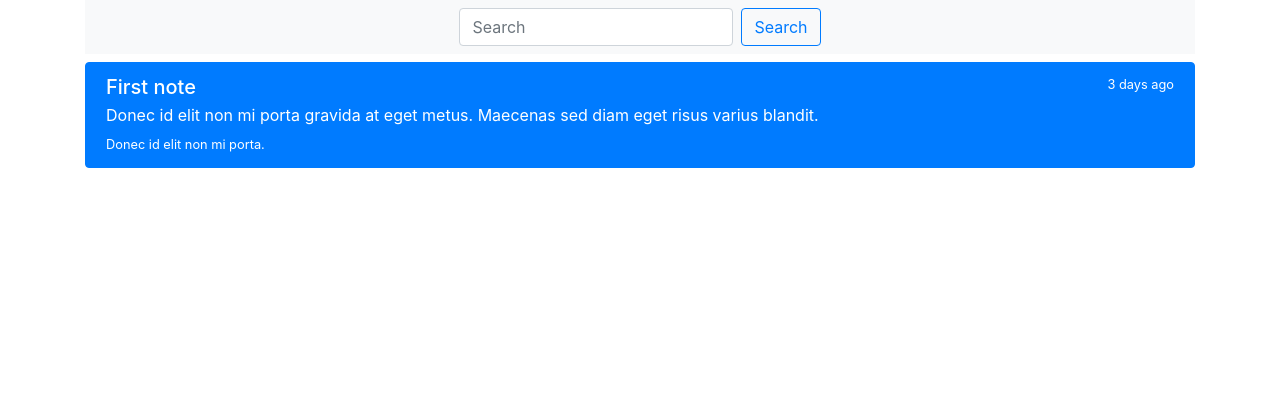
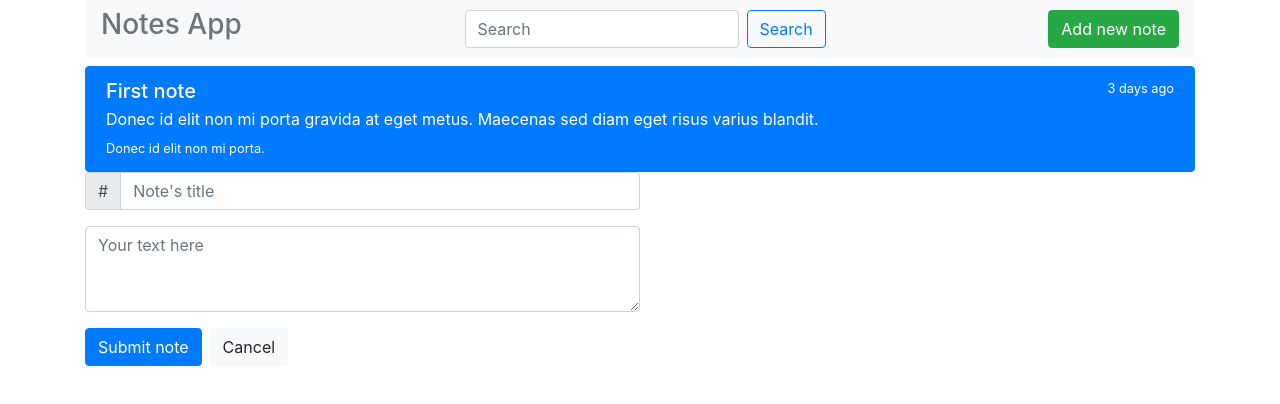
Before and after one commit to denisrybalka/react-redux-typescript-notes-app, a React (Create React App) app: page / in a window 1280 px wide. Shown: the top 404 px of the page. Built offline with nearby package versions, Linux system fonts and the light colour scheme.

Commit message:
finished view components

```diff
--- a/src/components/App.tsx
+++ b/src/components/App.tsx
@@ -1,4 +1,5 @@
 import React from "react";
+import CreateNewNote from "./CreateNewNote";
 import Navbar from './Navbar';
 import NotesList from "./NotesList";
 
@@ -7,6 +8,7 @@ const App: React.FC = () => {
     <div className="container">
       <Navbar/>
       <NotesList/>
+      <CreateNewNote/>
     </div>
   );
 };
--- /dev/null
+++ b/src/components/CreateNewNote.tsx
@@ -0,0 +1,31 @@
+import React from "react";
+
+const CreateNewNote: React.FC = () => {
+  return (
+    <form>
+      <div className="w-50">
+        <div className="input-group mb-3">
+          <div className="input-group-prepend">
+            <span className="input-group-text" id="basic-addon1">
+              #
+            </span>
+          </div>
+          <input
+            type="text"
+            className="form-control"
+            placeholder="Note's title"
+            aria-label="Title"
+            aria-describedby="basic-addon1"
+          />
+        </div>
+        <div className="form-group">
+          <textarea className="form-control" id="noteTextarea" rows={3} placeholder="Your text here"/>
+        </div>
+      </div>
+      <button className="btn btn-primary" type="submit">Submit note</button>
+      <button className="btn btn-light ml-2">Cancel</button>
+    </form>
+  );
+};
+
+export default CreateNewNote;
--- a/src/components/Navbar.tsx
+++ b/src/components/Navbar.tsx
@@ -2,7 +2,8 @@ import React from "react";
 
 const Navbar: React.FC = () => {
   return (
-    <nav className="navbar navbar-light bg-light align-center mb-2">
+    <nav className="navbar navbar-light bg-light mb-2">
+      <h3 className="text-muted">Notes App</h3>
       <form className="form-inline">
         <input
           className="form-control mr-sm-2"
@@ -14,6 +15,7 @@ const Navbar: React.FC = () => {
           Search
         </button>
       </form>
+      <button className="btn btn-success">Add new note</button>
     </nav>
   );
 };
```
